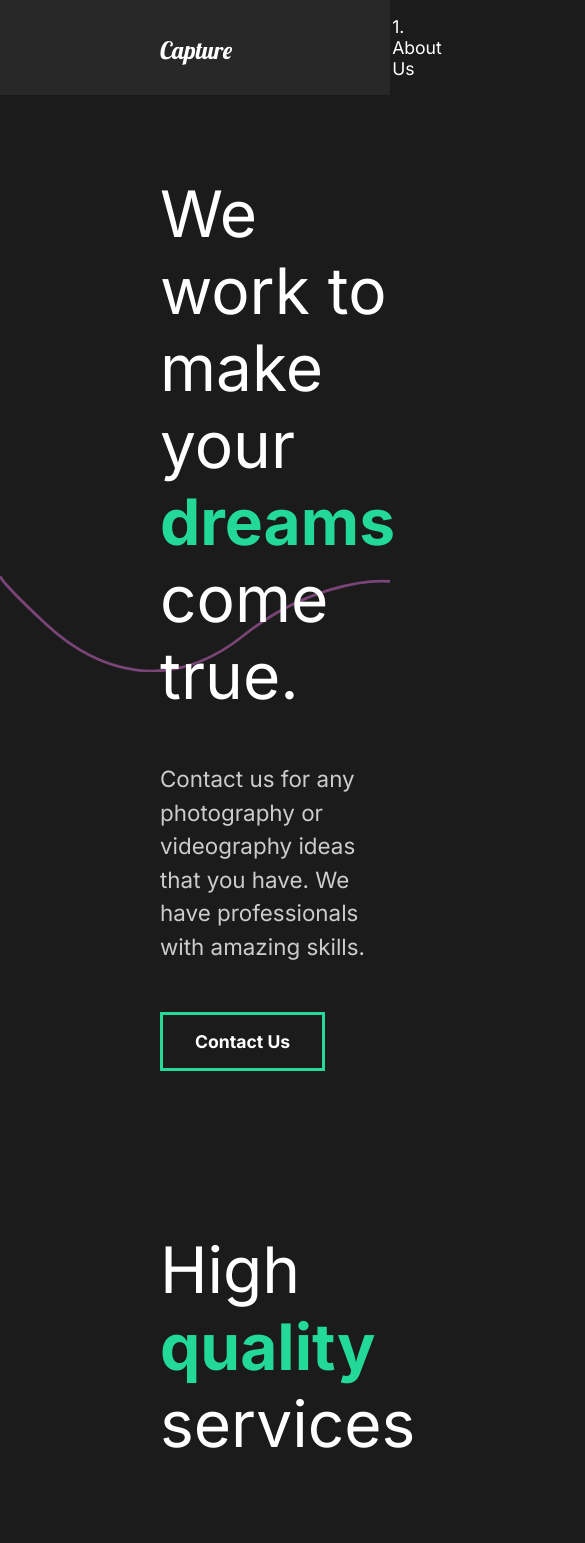
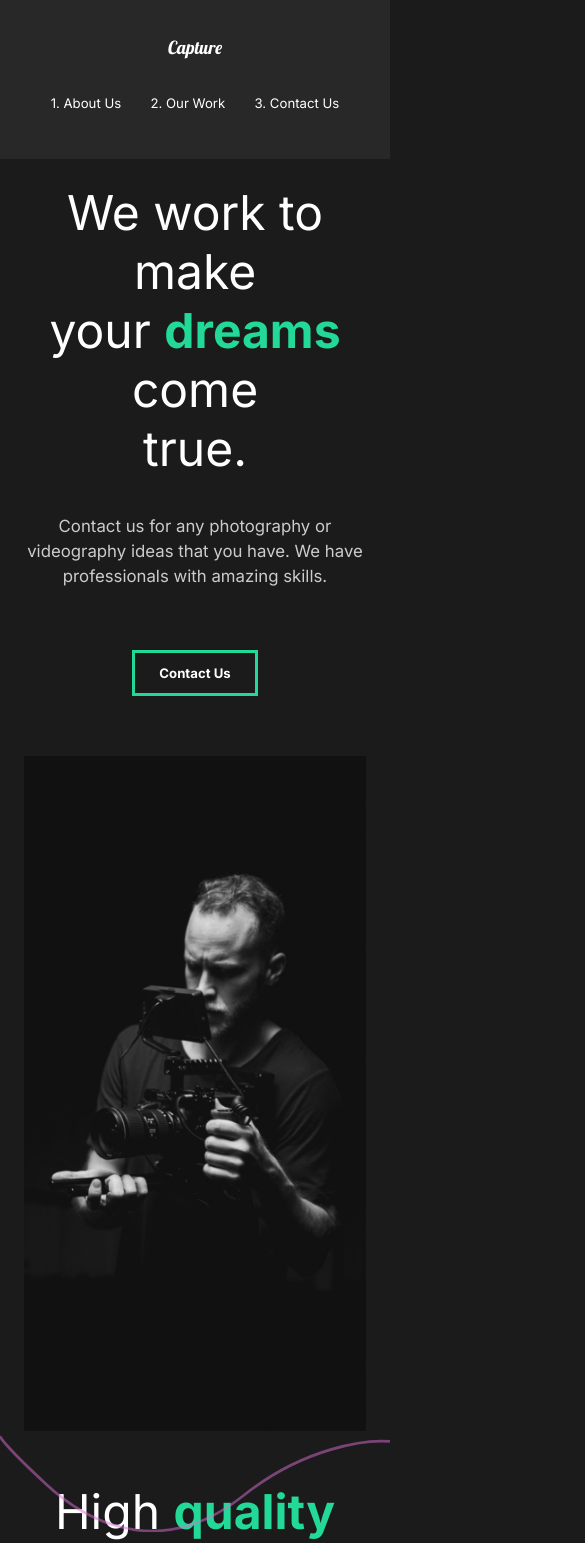
Before and after one commit to teddidev/portfolio_capture_reactProject, a React (Create React App) app: page / in a window 390 px wide. Shown: the top 1543 px of the page, 585 px wide, since content can reach past the window. Built offline with nearby package versions, Linux system fonts and the light colour scheme.

Commit message:
22. mobile friendly

```diff
--- a/src/components/GlobalStyle.jsx
+++ b/src/components/GlobalStyle.jsx
@@ -5,6 +5,11 @@
     margin: 0;
     padding: 0;
     box-sizing: border-box;
+}
+html{
+    @media (max-width:1700px){
+        font-size:75%;
+    }
 }
 body{
     background: #1b1b1b;
--- a/src/components/Nav.jsx
+++ b/src/components/Nav.jsx
@@ -55,6 +55,23 @@
     padding-left: 10rem;
     postion: relative;
   }
+  @media (max-width: 1300px) {
+    flex-direction: column;
+    padding: 2rem 1rem;
+    #logo {
+      //inline element 는 top&bottom 에 padding,margin 을 줄 수 없다. > inline-block : 한줄의 block element 로 만들어서 탑다운 패딩 가능하게
+      display: inline-block;
+      margin: 1rem;
+    }
+    ul {
+      padding: 2rem;
+      justify-content: space-around;
+      width: 100%;
+      li {
+        padding: 0;
+      }
+    }
+  }
 `;
 
 export default Nav;
--- a/src/components/ServicesSection.jsx
+++ b/src/components/ServicesSection.jsx
@@ -78,6 +78,9 @@
 const Cards = styled.div`
   display: flex;
   flex-wrap: wrap;
+  @media (max-width: 1300px) {
+    justify-content: center;
+  }
 `;
 const Card = styled.div`
   flex-basis: 20rem;
@@ -86,7 +89,7 @@
     align-items: center;
     h3 {
       margin-left: 1rem;
-      backgorund: white;
+      background: white;
       color: black;
       padding: 1rem;
     }
--- a/src/components/useScroll.jsx
+++ b/src/components/useScroll.jsx
@@ -4,7 +4,7 @@
 
 export const useScroll = () => {
   const controls = useAnimationControls();
-  const [element, inView] = useInView({ threshold: 0.5 });
+  const [element, inView] = useInView({ threshold: 0.3 });
   useEffect(() => {
     if (inView) {
       controls.start("show");
--- a/src/pages/ContactUs.jsx
+++ b/src/pages/ContactUs.jsx
@@ -46,10 +46,17 @@
   padding: 5rem 10rem;
   color: #353535;
   min-height: 90vh;
+  @media (max-width: 1300px) {
+    padding: 2rem;
+    font-size: 1rem;
+  }
 `;
 const Title = styled.div`
   margin-bottom: 4rem;
   color: black;
+  @media (max-width: 1300px) {
+    margin-top: 5rem;
+  }
 `;
 const Hide = styled.div`
   overflow: hidden;
--- a/src/pages/MovieDetail.jsx
+++ b/src/pages/MovieDetail.jsx
@@ -77,6 +77,10 @@
   margin: 5rem 10rem;
   align-items: center;
   justify-content: space-around;
+  @media (max-width: 1300px) {
+    display: block;
+    margin: 2rem 2rem;
+  }
 `;
 const AwardStyle = styled.div`
   padding: 5rem;
--- a/src/pages/OurWork.jsx
+++ b/src/pages/OurWork.jsx
@@ -72,6 +72,9 @@
   min-height: 100vh;
   overflow: hidden;
   padding: 5rem 10rem;
+  @media (max-width: 1300px) {
+    padding: 2rem 2rem;
+  }
   h2 {
     padding: 1rem 0rem;
   }
--- a/src/styles.jsx
+++ b/src/styles.jsx
@@ -8,6 +8,11 @@
   justify-content: space-between;
   padding: 5rem 10rem;
   color: white;
+  @media (max-width: 1300px) {
+    display: block;
+    padding: 2rem 2rem;
+    text-align: center;
+  }
 `;
 export const Description = styled.div`
   flex: 1;
@@ -15,6 +20,12 @@
   z-index: 2;
   h2 {
     font-weight: lighter;
+  }
+  @media (max-width: 1300px) {
+    padding: 0;
+    button {
+      margin: 2rem 0rem 5rem 0rem;
+    }
   }
 `;
 export const Image = styled.div`
```
